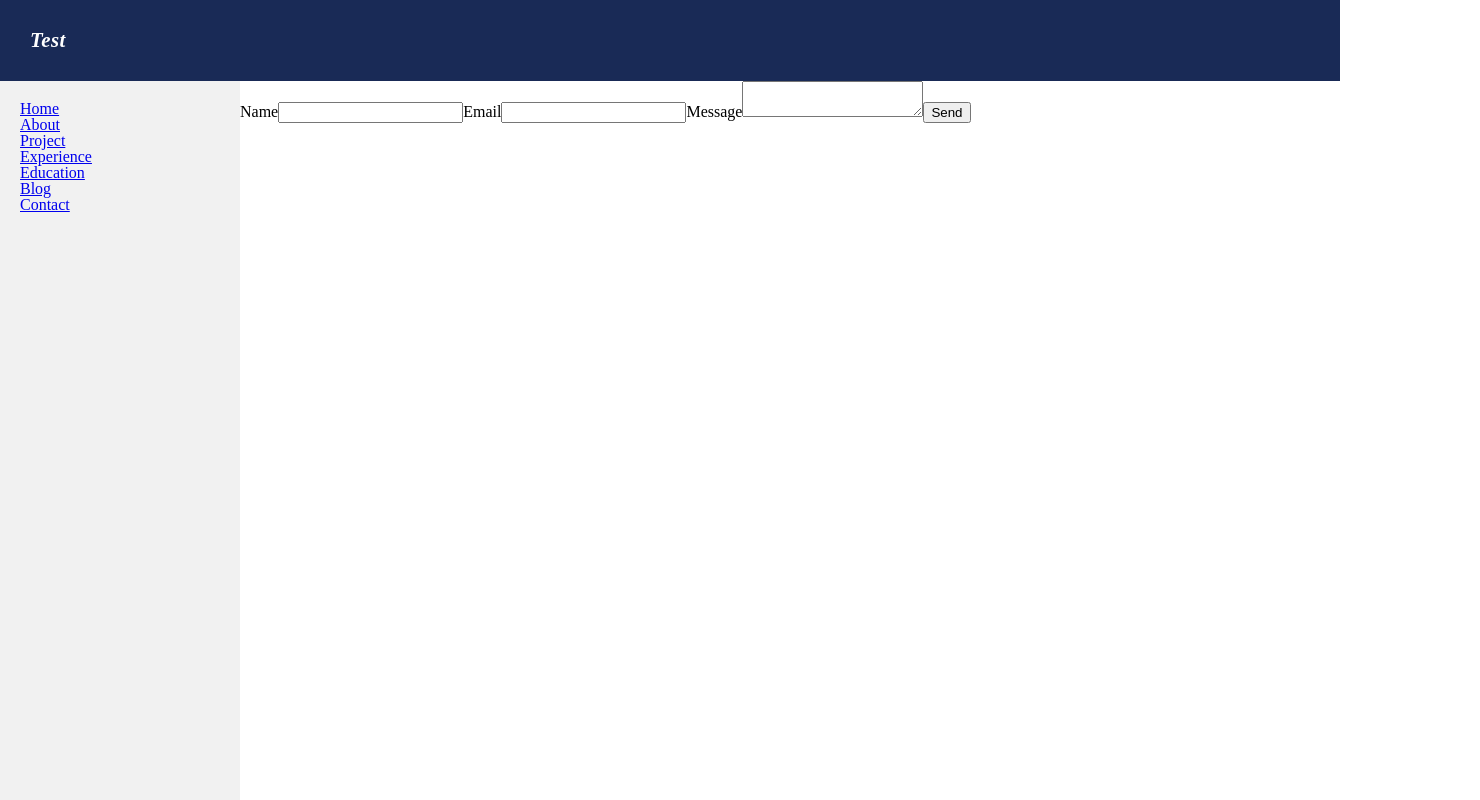
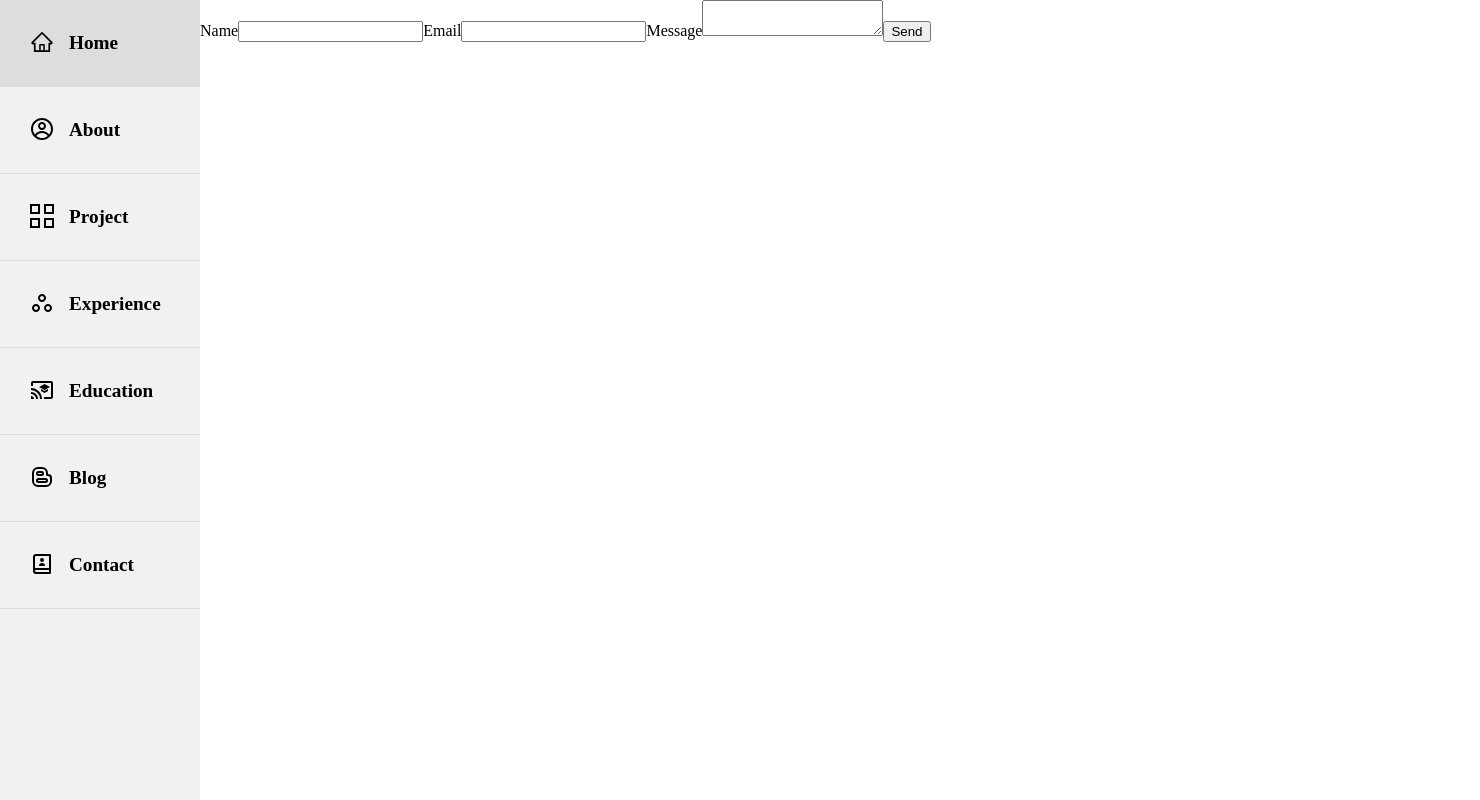
Before and after one commit to fake-dp/myWepsite, a React (Create React App) app in the folder client/: page /contact in a window 1280 px wide. Shown: the top 800 px of the page, 1480 px wide, since content can reach past the window. Built offline with nearby package versions, Linux system fonts and the light colour scheme; no server answers.

Commit message:
sidebar done

```diff
--- a/client/package.json
+++ b/client/package.json
@@ -13,6 +13,7 @@
     "@types/react-dom": "^18.0.10",
     "react": "^18.2.0",
     "react-dom": "^18.2.0",
+    "react-icons": "^4.8.0",
     "react-router-dom": "^6.8.1",
     "react-scripts": "5.0.1",
     "styled-components": "^5.3.6",
--- /dev/null
+++ b/client/src/components/Sidebar.tsx
@@ -0,0 +1,79 @@
+import { Link } from "react-router-dom";
+import styled from "styled-components";
+import { AiOutlineHome } from "react-icons/ai";
+import { TbBrandBlogger } from "react-icons/tb";
+import { MdOutlineCastForEducation } from "react-icons/md";
+import { RiContactsBook2Line } from "react-icons/ri";
+import { CgProfile } from "react-icons/cg";
+import { GrProjects } from "react-icons/gr";
+import { MdWorkspacesOutline } from "react-icons/md";
+const SidebarContainer = styled.div`
+  display: flex;
+  flex-direction: column;
+  width: 200px;
+  height: 100vh;
+  background-color: #f1f1f1;
+  position: fixed;
+`;
+
+const SidebarText = styled(Link)`
+  display: flex;
+  align-items: center;
+  text-decoration: none;
+  color: #000;
+  display: flex;
+  padding: 30px;
+  font-size: 1.2rem;
+  font-weight: 600;
+  border-bottom: 1px solid #ddd;
+  &:hover {
+    background-color: #ddd;
+  }
+  > svg {
+    margin-right: 15px;
+    font-size: 1.5rem;
+    margin-bottom: 2px;
+  }
+`;
+
+function Sidebar() {
+  return (
+    <SidebarContainer>
+      <SidebarText to="/">
+        <AiOutlineHome />
+        Home
+      </SidebarText>
+      <SidebarText to="/about">
+        <CgProfile />
+        About
+      </SidebarText>
+
+      <SidebarText to="/projects">
+        <GrProjects />
+        Project
+      </SidebarText>
+
+      <SidebarText to="/experience">
+        <MdWorkspacesOutline />
+        Experience
+      </SidebarText>
+
+      <SidebarText to="/education">
+        <MdOutlineCastForEducation />
+        Education
+      </SidebarText>
+
+      <SidebarText to="/blog">
+        <TbBrandBlogger />
+        Blog
+      </SidebarText>
+
+      <SidebarText to="/contact">
+        <RiContactsBook2Line />
+        Contact
+      </SidebarText>
+    </SidebarContainer>
+  );
+}
+
+export default Sidebar;
--- a/client/src/components/layout/Header.tsx
+++ /dev/null
@@ -1,21 +0,0 @@
-import styled from "styled-components";
-
-const HeaderWrapper = styled.div`
-  width: 100%;
-  /* height: 100px; */
-  background-color: #192a56;
-  padding: 30px;
-  display: flex;
-
-  font-weight: 600;
-  font-size: 1.3rem;
-  font-style: italic;
-  letter-spacing: 0.5px;
-  color: #fff;
-`;
-
-function Header() {
-  return <HeaderWrapper>Test</HeaderWrapper>;
-}
-
-export default Header;
--- a/client/src/components/layout/Layout.tsx
+++ b/client/src/components/layout/Layout.tsx
@@ -1,26 +1,19 @@
-import Headers from "./Header";
-import Sidebar from "./Sidebar";
+import Sidebar from "../Sidebar";
 import styled from "styled-components";
-
-const LayoutWrapper = styled.div``;
 
 const MainBodyLayout = styled.div`
   display: grid;
-  grid-template-columns: 1fr 5fr;
-  /* background-color: bisque; */
+  margin-left: 200px;
   width: 100%;
   height: 100%;
 `;
 
 function Layout({ children }: any) {
   return (
-    <LayoutWrapper>
-      <Headers />
-      <MainBodyLayout>
-        <Sidebar />
-        {children}
-      </MainBodyLayout>
-    </LayoutWrapper>
+    <>
+      <Sidebar />
+      <MainBodyLayout>{children}</MainBodyLayout>
+    </>
   );
 }
 
--- a/client/src/components/layout/Sidebar.tsx
+++ /dev/null
@@ -1,28 +0,0 @@
-import React from "react";
-import { Link } from "react-router-dom";
-import styled from "styled-components";
-
-const SidebarContainer = styled.div`
-  display: flex;
-  flex-direction: column;
-  width: 200px;
-  height: 100vh;
-  background-color: #f1f1f1;
-  padding: 20px;
-`;
-
-function Sidebar() {
-  return (
-    <SidebarContainer>
-      <Link to="/">Home</Link>
-      <Link to="/about">About</Link>
-      <Link to="/projects">Project</Link>
-      <Link to="/experience">Experience</Link>
-      <Link to="/education">Education</Link>
-      <Link to="/blog">Blog</Link>
-      <Link to="/contact">Contact</Link>
-    </SidebarContainer>
-  );
-}
-
-export default Sidebar;
--- a/client/src/pages/Home.tsx
+++ b/client/src/pages/Home.tsx
@@ -1,7 +1,28 @@
-import React from "react";
+import styled from "styled-components";
+
+const HomeWrapper = styled.div`
+  display: flex;
+  justify-content: center;
+  align-items: center;
+  width: 100%;
+  margin: 0 auto;
+  height: 300px;
+  background-color: red;
+  overflow: hidden;
+`;
 
 const Home = () => {
-  return <div>Home</div>;
+  return (
+    <>
+      <HomeWrapper>dd</HomeWrapper>
+      <HomeWrapper>dd</HomeWrapper>
+      <HomeWrapper>dd</HomeWrapper>
+      <HomeWrapper>dd</HomeWrapper>
+      <HomeWrapper>dd</HomeWrapper>
+      <HomeWrapper>dd</HomeWrapper>
+      <HomeWrapper>dd</HomeWrapper>
+    </>
+  );
 };
 
 export default Home;
```
Also changed, not shown: 1 other file (tests, documents, lock files or other folders).
